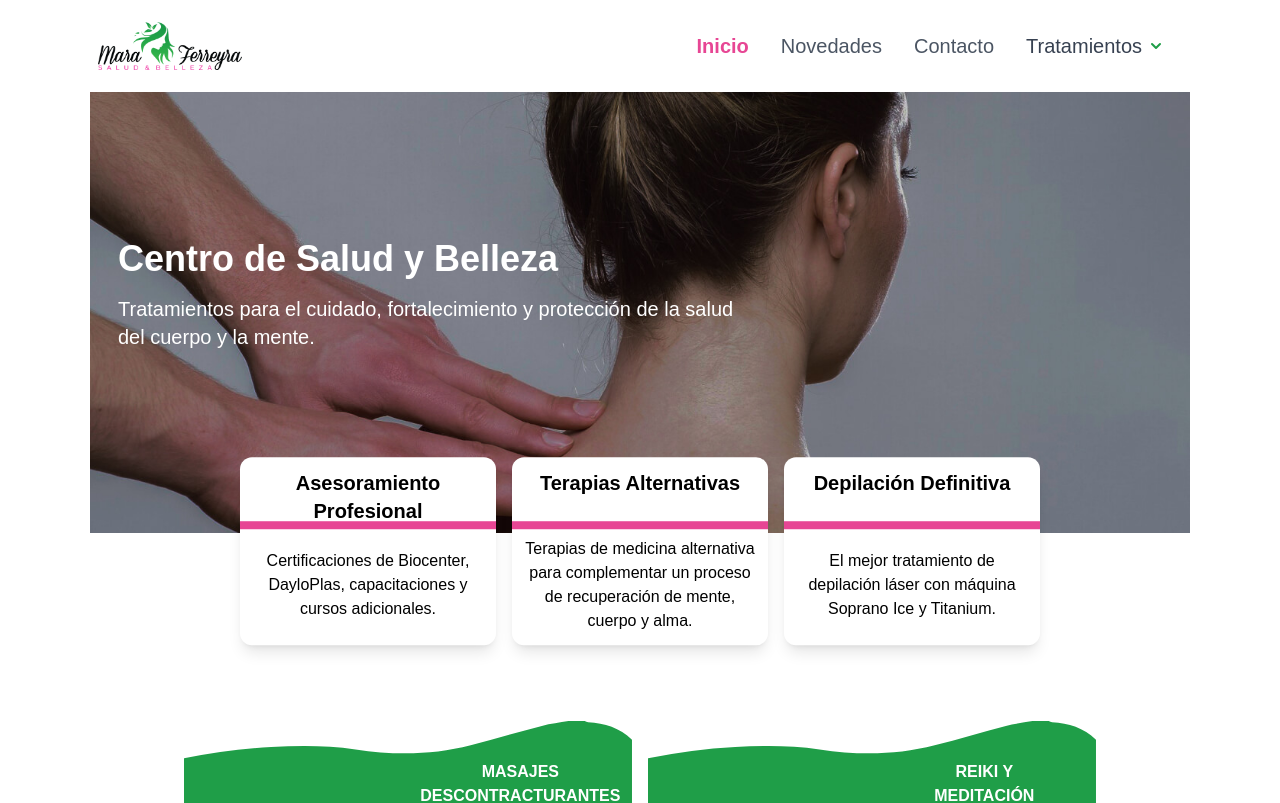
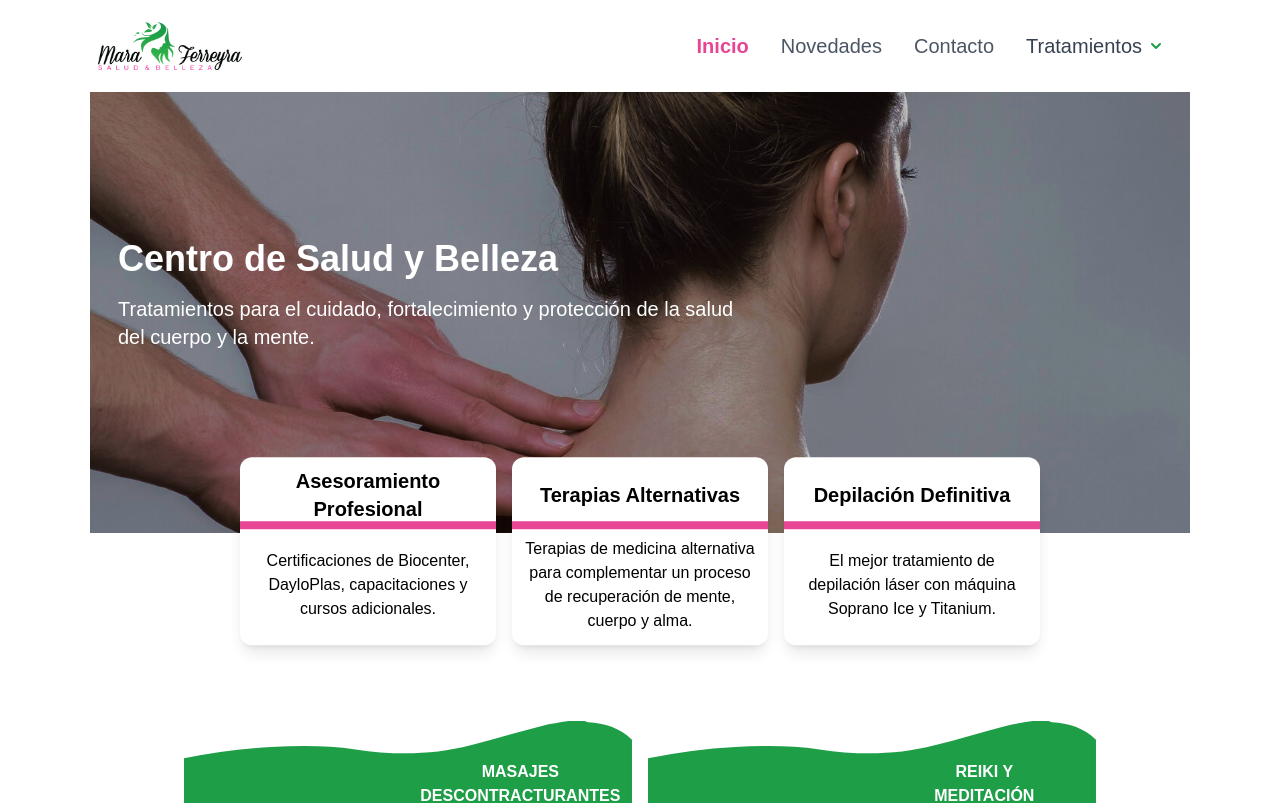
Before and after one commit to Julian1993ARG/salud-y-belleza, a Next.js app: page / in a window 1280 px wide. Shown: the top 803 px of the page. Built offline with nearby package versions, Linux system fonts and the light colour scheme.

Commit message:
centre the title  card

```diff
--- a/app/components/card.tsx
+++ b/app/components/card.tsx
@@ -8,7 +8,7 @@ export default function card ({ title, description }: Props) {
   return (
     <div className='min-h-[188px] bg-white -translate-y-1/3 w-64 flex justify-center text-center flex-row flex-wrap gap-2 rounded-xl shadow-lg select-none py-3 bit:-translate-y-[40.3%]'>
       <div className='w-full'>
-        <h2 className='block h-[3.25rem]'>{title}</h2>
+        <h2 className=' h-[3.25rem] flex items-center justify-center '>{title}</h2>
         <div className='w-full h-2 bg-pink-500' />
       </div>
 
```
